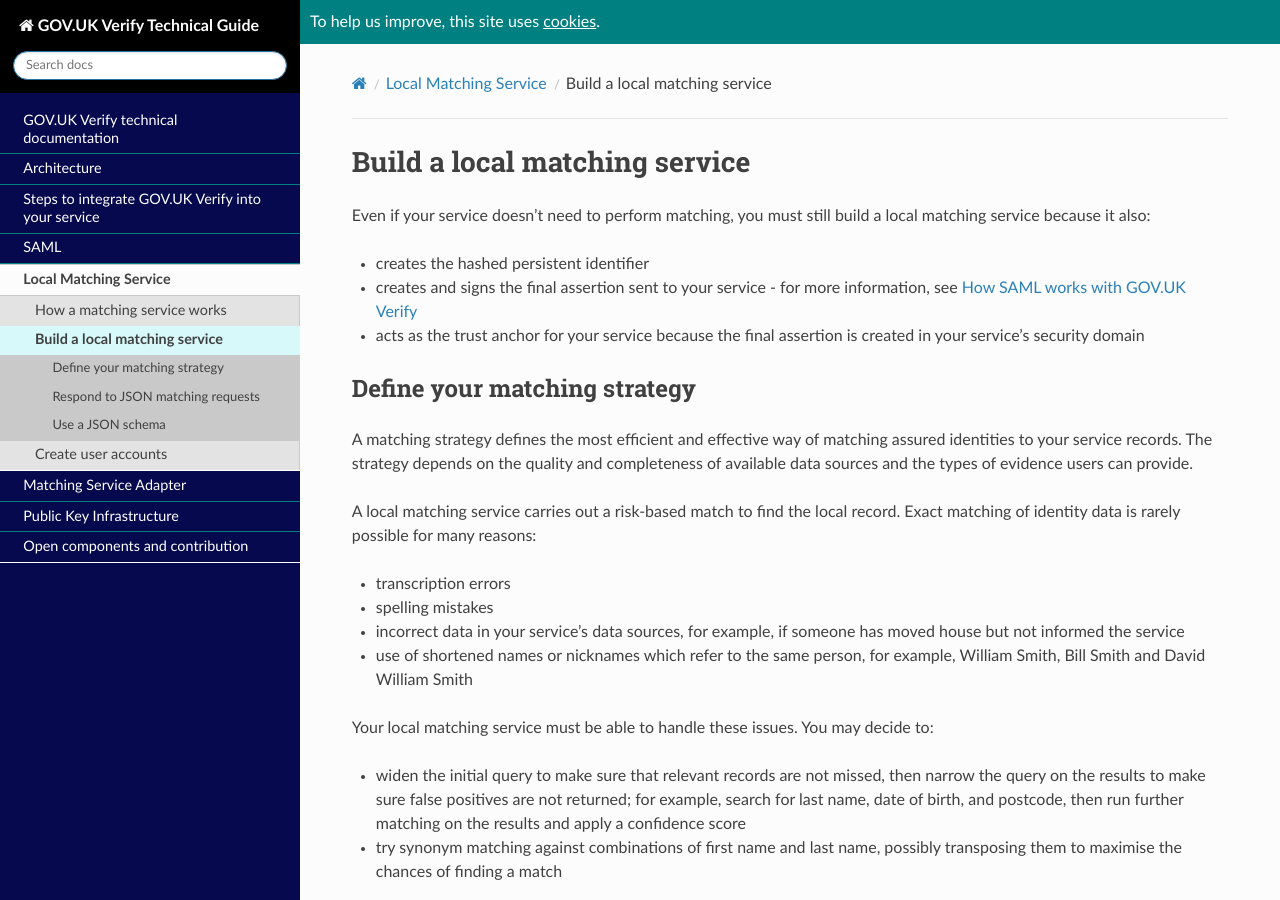
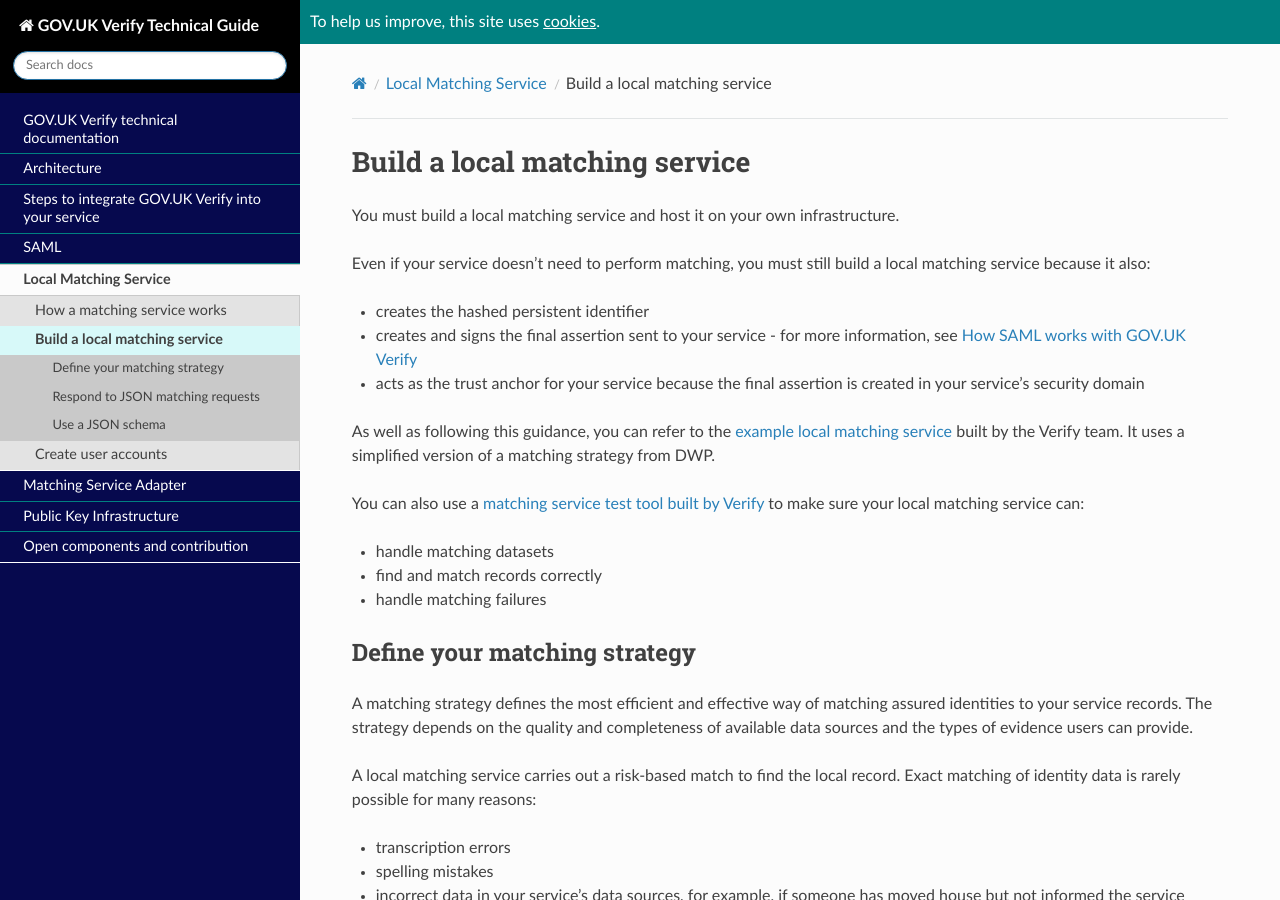
Before and after one commit to alphagov/rp-onboarding-tech-docs, a Sphinx documentation site: the page built from source/pages/ms/msBuild.rst, in a window 1280 px wide and 900 px high. Built offline with Sphinx 7.4.7 and the Read the Docs theme 2.0.0, drawn with Linux system fonts in a browser that asks for light colours; nearby versions of some CDN libraries; pages that are not in the unit, such as notebooks, are missing from menus; comment, search, counter and statistics services are not loaded.

Commit message:
TT-1781: Add links to eg local matching service
Services can refer to example local matching service for inspiration and use test tool to check their version can handle matching.

```diff
--- a/source/pages/ms/msBuild.rst
+++ b/source/pages/ms/msBuild.rst
@@ -2,12 +2,22 @@
 
 Build a local matching service
 ================================
+
+You must build a local matching service and host it on your own infrastructure.
 
 Even if your service doesn’t need to perform matching, you must still build a local matching service because it also:
 
 * creates the :ref:`hashed persistent identifier <gloss_hashpid>`
 * creates and signs the final assertion sent to your service - for more information, see :ref:`samlWorks`
 * acts as the :ref:`trust anchor <gloss_trustanchor>` for your service because the final assertion is created in your service's security domain
+
+As well as following this guidance, you can refer to the `example local matching service <https://github.com/alphagov/verify-local-matching-service-example>`_ built by the Verify team. It uses a simplified version of a matching strategy from DWP.
+
+You can also use a `matching service test tool built by Verify <https://github.com/alphagov/verify-matching-service-adapter/tree/master/verify-matching-service-test-tool>`_ to make sure your local matching service can:
+
+* handle matching datasets
+* find and match records correctly
+* handle matching failures
 
 .. _ms_strat:
 
```
